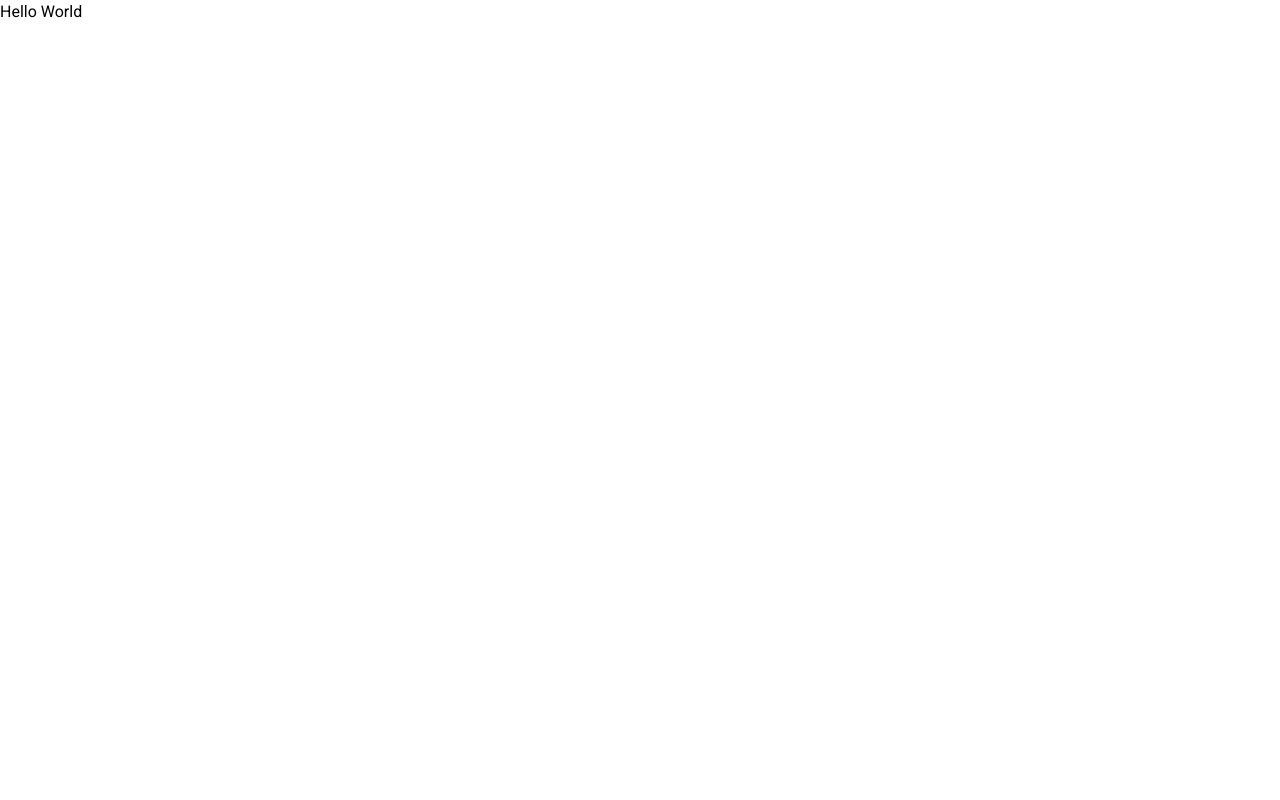
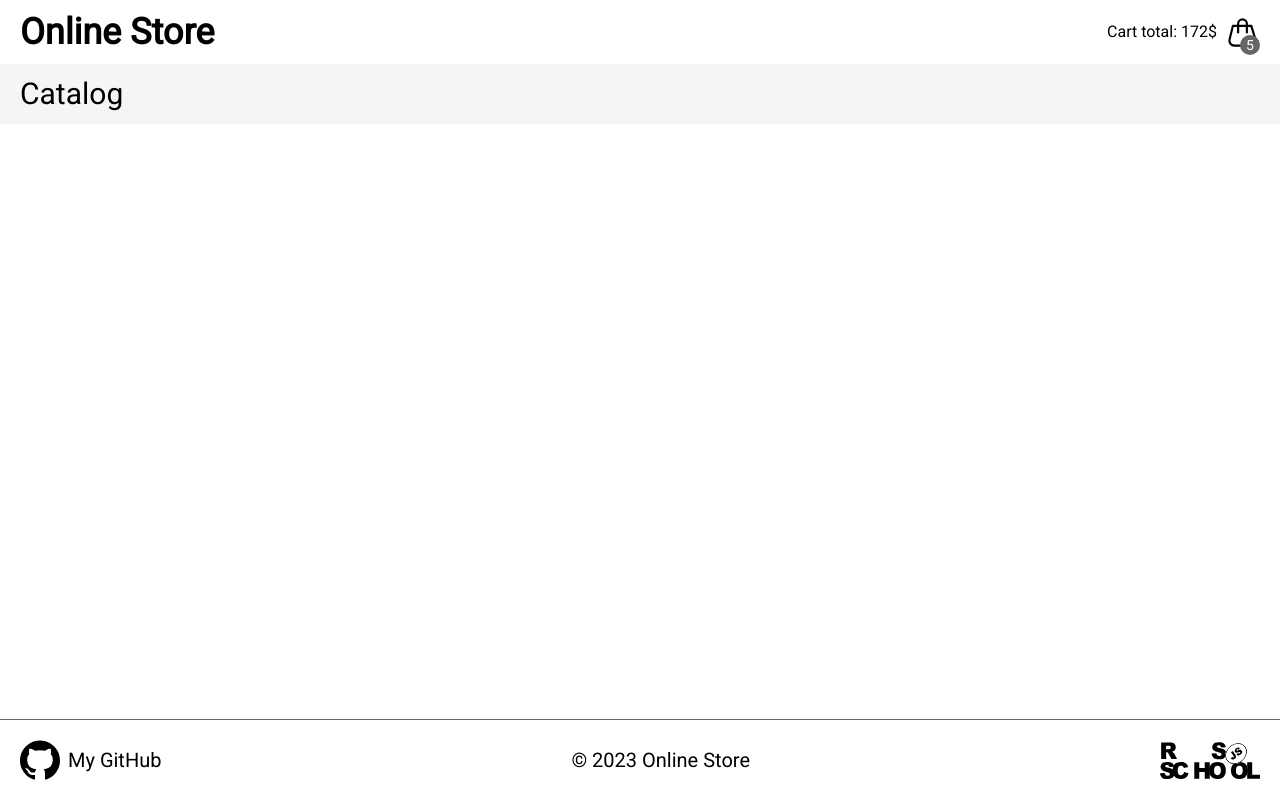
Before and after one commit to EugeneBurkovskiy/Online-Store, a Next.js app: page / in a window 1280 px wide. Built offline with nearby package versions, Linux system fonts and the light colour scheme.

Commit message:
feat: add header, footer layout, add catalog route

```diff
--- /dev/null
+++ b/app/catalog/page.tsx
@@ -0,0 +1,11 @@
+import CustomButton from '@/components/CustomButton/CustomButton';
+
+const Catalog = () => {
+  return (
+    <section>
+      <CustomButton title="push me" />
+    </section>
+  );
+};
+
+export default Catalog;
--- a/app/layout.tsx
+++ b/app/layout.tsx
@@ -1,5 +1,9 @@
 import './globals.css';
 import { Roboto } from 'next/font/google';
+
+import Header from '@/components/Header/Header';
+import Footer from '@/components/Footer/Footer';
+import Container from '@/components/Container/Container';
 
 const roboto = Roboto({ subsets: ['latin'], weight: '400' });
 
@@ -11,7 +15,15 @@ export const metadata = {
 const RootLayout = ({ children }: { children: React.ReactNode }) => {
   return (
     <html lang="en">
-      <body className={roboto.className}>{children}</body>
+      <body
+        className={`${roboto.className} flex justify-center items-center flex-col min-h-screen`}
+      >
+        <Header />
+        <main className="grow w-full">
+          <Container>{children}</Container>
+        </main>
+        <Footer />
+      </body>
     </html>
   );
 };
--- a/app/page.tsx
+++ b/app/page.tsx
@@ -1,5 +1,11 @@
+import Link from 'next/link';
+
 const Home = () => {
-  return <div className="text-black">Hello World</div>;
+  return (
+    <section>
+      <Link href={'catalog'}></Link>
+    </section>
+  );
 };
 
 export default Home;
--- /dev/null
+++ b/components/Breadcrumbs/Breadcrumbs.tsx
@@ -0,0 +1,15 @@
+import Container from '../Container/Container';
+
+const Breadcrumbs = () => {
+  return (
+    <nav className="w-full bg-lightGray py-3">
+      <Container>
+        <ul className="text-3xl fw font-medium">
+          <li>Catalog</li>
+        </ul>
+      </Container>
+    </nav>
+  );
+};
+
+export default Breadcrumbs;
--- /dev/null
+++ b/components/Container/Container.tsx
@@ -0,0 +1,9 @@
+interface IProps {
+  children: React.ReactNode;
+}
+
+const Container: React.FC<IProps> = ({ children }) => {
+  return <section className="max-w-7xl w-full px-5 mx-auto">{children}</section>;
+};
+
+export default Container;
--- /dev/null
+++ b/components/CustomButton/CustomButton.tsx
@@ -0,0 +1,11 @@
+import React from 'react';
+
+interface IProps {
+  title: string;
+}
+
+const CustomButton: React.FC<IProps> = ({ title }) => {
+  return <button>{title}</button>;
+};
+
+export default CustomButton;
--- /dev/null
+++ b/components/Footer/Footer.tsx
@@ -0,0 +1,26 @@
+import Image from 'next/image';
+import githubIcon from '../../public/icons/github-logo.svg';
+import RSIcon from '../../public/icons//rs_school_js.svg';
+import Container from '../Container/Container';
+
+const Footer = () => {
+  return (
+    <footer className="absolue bottom-0 w-full py-5 border-solid border-t border-gray ">
+      <Container>
+        <div className="flex justify-between items-center">
+          <a
+            href="https://github.com/EugeneBurkovskiy"
+            className="flex gap-2 items-center cursor-pointer"
+          >
+            <Image priority src={githubIcon} alt="Cart" width={40} />
+            <p className="text-xl">My GitHub</p>
+          </a>
+          <p className="text-xl">© 2023 Online Store</p>
+          <Image priority src={RSIcon} alt="Cart" width={100} />
+        </div>
+      </Container>
+    </footer>
+  );
+};
+
+export default Footer;
--- /dev/null
+++ b/components/Header/CartSection/CartSection.tsx
@@ -0,0 +1,16 @@
+import Image from 'next/image';
+import cartIcon from '../../../public/icons/cart.svg';
+
+const CartSection = () => {
+  return (
+    <div className="flex items-center justify-between gap-2 cursor-pointer hover:text-gold relative">
+      <p>Cart total: 172$</p>
+      <p className="absolute right-0 top-5 w-5 h-5 bg-gray br rounded-full text-sm text-center text-white">
+        5
+      </p>
+      <Image priority src={cartIcon} alt="Cart" width={35} />
+    </div>
+  );
+};
+
+export default CartSection;
--- /dev/null
+++ b/components/Header/Header.tsx
@@ -0,0 +1,19 @@
+import Breadcrumbs from '../Breadcrumbs/Breadcrumbs';
+import Container from '../Container/Container';
+import CartSection from './CartSection/CartSection';
+
+const Header = () => {
+  return (
+    <header className="w-full">
+      <Container>
+        <div className="flex justify-between items-center py-3">
+          <h1 className="text-4xl fw font-black">Online Store</h1>
+          <CartSection />
+        </div>
+      </Container>
+      <Breadcrumbs />
+    </header>
+  );
+};
+
+export default Header;
--- a/tailwind.config.js
+++ b/tailwind.config.js
@@ -9,6 +9,7 @@ module.exports = {
     colors: {
       black: '#000000',
       gray: '#666666',
+      lightGray: '#f4f5f7',
       white: '#ffffff',
       gold: '#dcb14a',
     },
```
Also changed, not shown: public/icons/cart.svg (added), public/icons/rs_school_js.svg (added).
